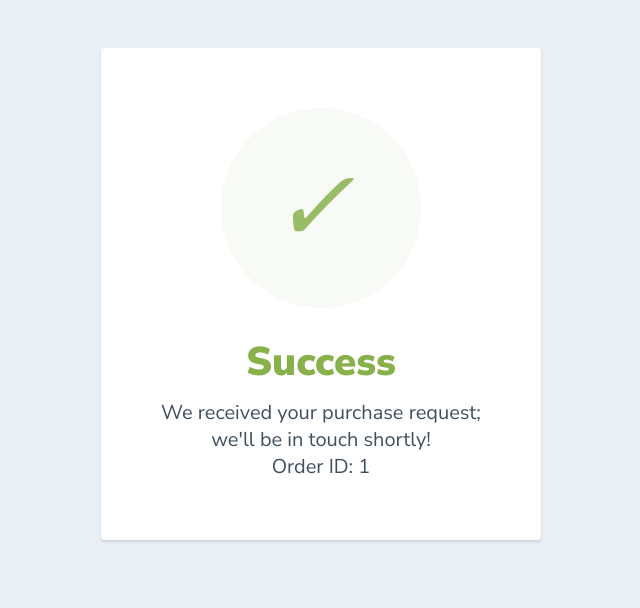
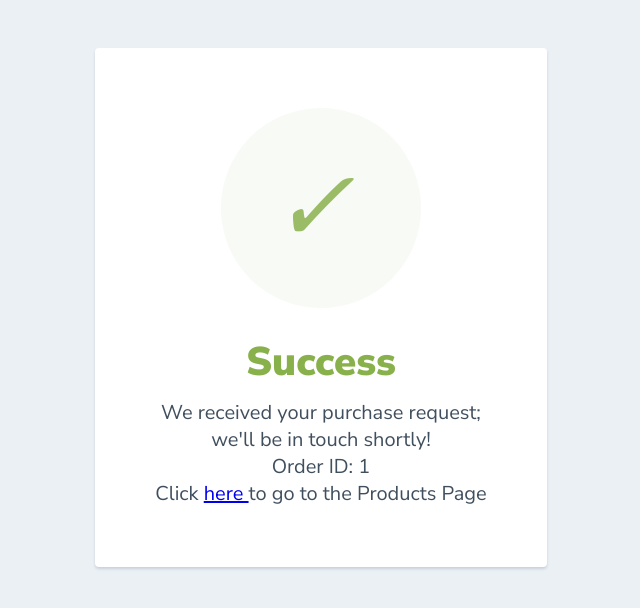
Before and after one commit to VAJRESH/MUSE, a Flask app: template templates/success.html in a window 1280 px wide. Shown: the top 608 px of the page, without its empty margins (319-959 px from the left). Run offline with Flask 2, Linux system fonts and the light colour scheme; the template is opened without the code that fills it: most values are stand-ins (such as "Sample title", 1, 10 or a date in 2020).

Commit message:
added products page link

```diff
--- a/templates/success.html
+++ b/templates/success.html
@@ -49,6 +49,8 @@
           <h1>Success</h1>
           <p>We received your purchase request;<br/> we'll be in touch shortly!</p>
           <p>Order ID: {{order_id}}</p>
+
+        <p>Click <a href="{{ url_for('DisplayProductOrderForm') }}"> here </a> to go to the Products Page</p>
     </div>
 </body>
 <script>
```
